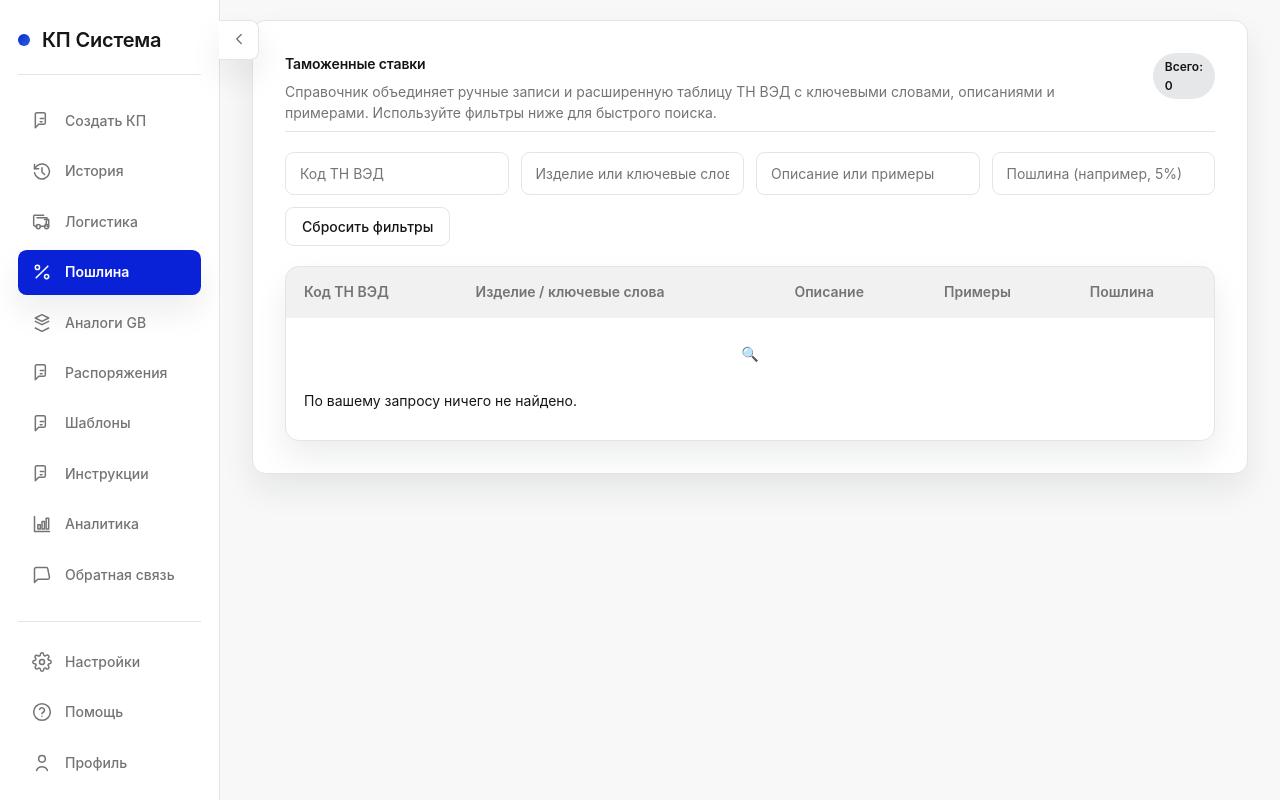
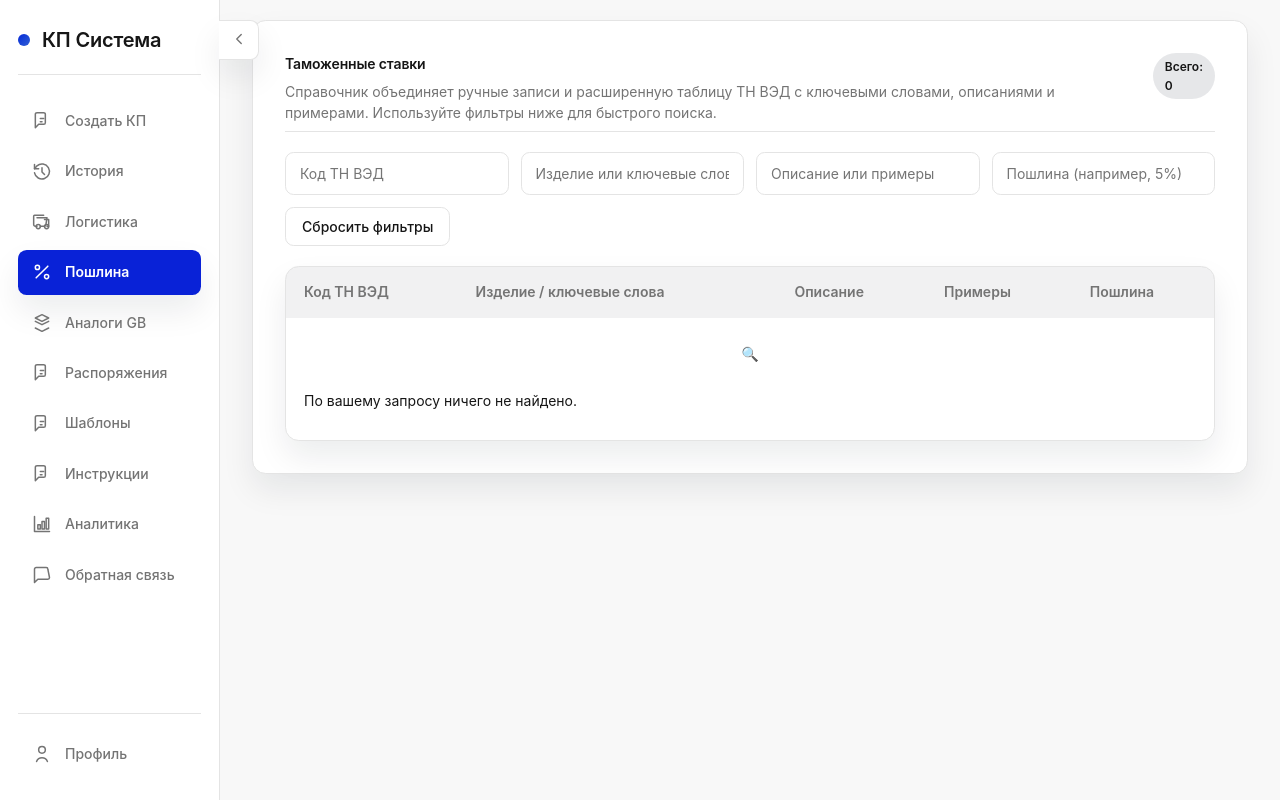
Before and after one commit to Mikhail-2byte/kp_generator, a Flask app: page /duty in a window 1280 px wide. Run offline with Flask 3, Linux system fonts and the light colour scheme.

Commit message:
удалил кнопки настроек помощь

```diff
--- a/templates/base.html
+++ b/templates/base.html
@@ -59,15 +59,6 @@
             </nav>
 
             <div class="sidebar-bottom" aria-label="Дополнительная навигация">
-                {% set settings_href = url_for('admin.admin_panel') if current_user.is_authenticated and current_user.is_admin else url_for('auth.profile') %}
-                <a href="{{ settings_href }}" class="sidebar-link sidebar-link-secondary" data-nav="settings">
-                    <span class="sidebar-icon">{{ sidebar_icon('settings')|safe }}</span>
-                    <span class="sidebar-label">Настройки</span>
-                </a>
-                <a href="{{ url_for('main.instructions_page') }}" class="sidebar-link sidebar-link-secondary" data-nav="help">
-                    <span class="sidebar-icon">{{ sidebar_icon('help-circle')|safe }}</span>
-                    <span class="sidebar-label">Помощь</span>
-                </a>
                 <a href="{{ url_for('auth.profile') }}" class="sidebar-link sidebar-link-secondary" data-nav="profile">
                     <span class="sidebar-icon">{{ sidebar_icon('user')|safe }}</span>
                     <span class="sidebar-label">Профиль</span>
```
